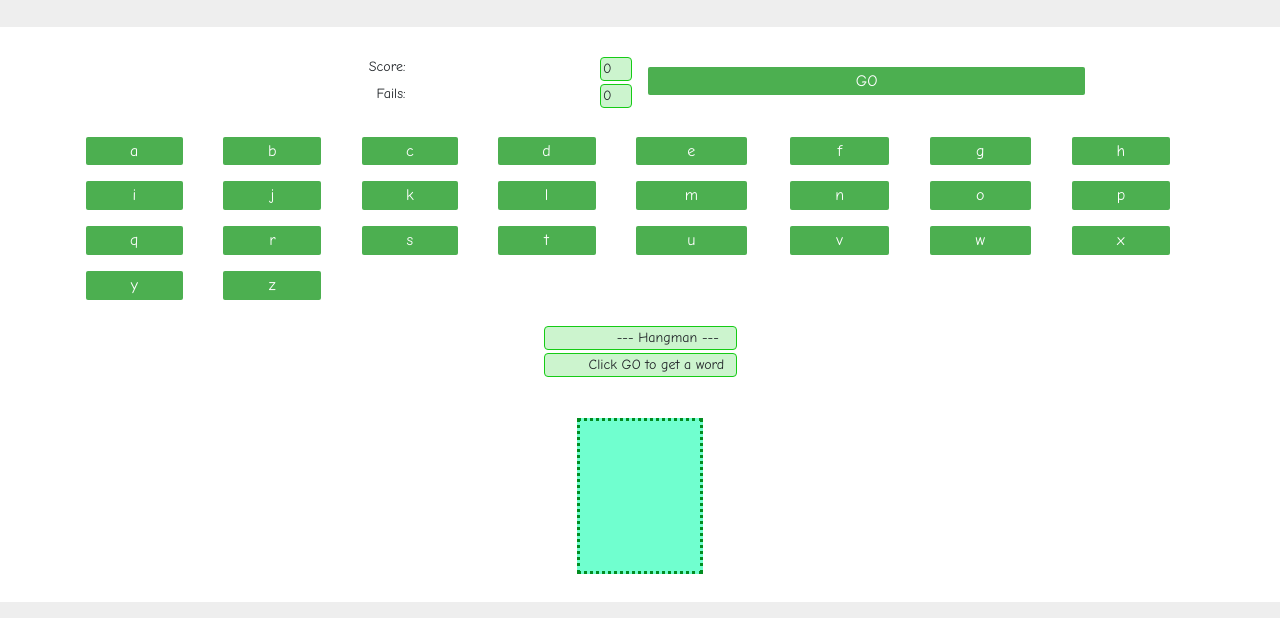
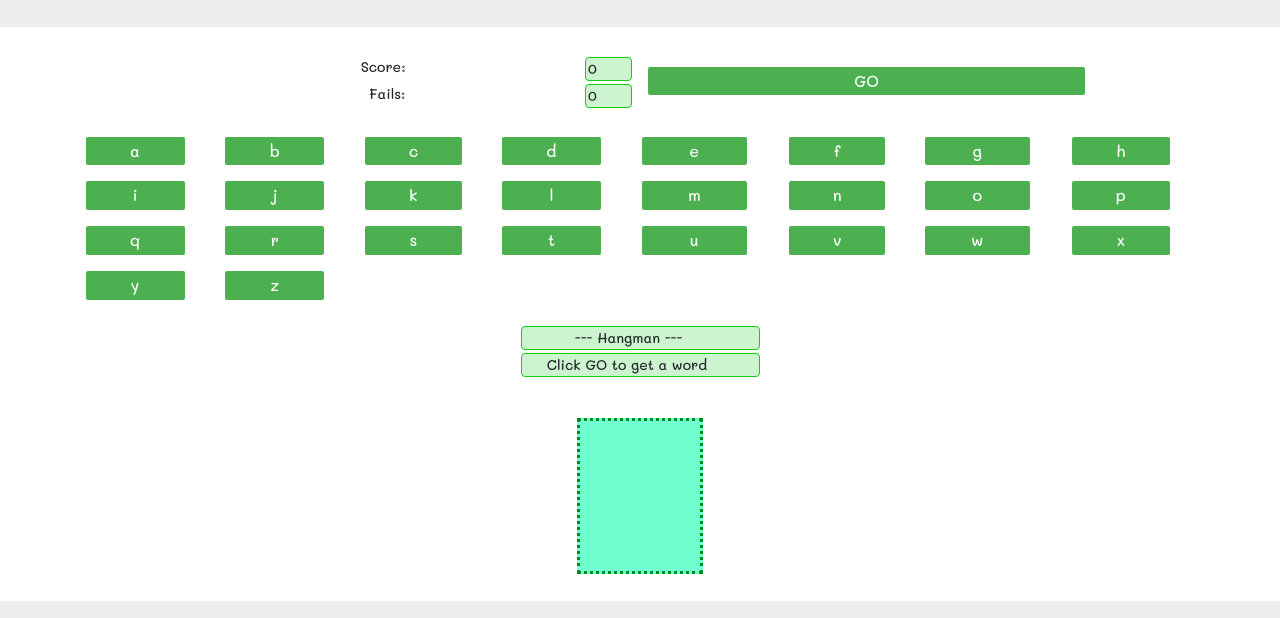
Before and after one commit to cxueli5/hangmangame17, a website: page public/index.html in a window 1280 px wide. Shown: the part 182-800 px from the top of the page. Drawn offline with nearby package versions, Linux system fonts and the light colour scheme.

Commit message:
test new font

```diff
--- a/public/index.html
+++ b/public/index.html
@@ -23,6 +23,10 @@
       rel="stylesheet"
       href="https://cdn.jsdelivr.net/npm/bootstrap-icons@1.5.0/font/bootstrap-icons.css"
     />
+    <!-- Google Fonts CSS -->
+    <link rel="preconnect" href="https://fonts.googleapis.com">
+<link rel="preconnect" href="https://fonts.gstatic.com" crossorigin>
+<link href="https://fonts.googleapis.com/css2?family=Mali:wght@500&display=swap" rel="stylesheet">
     <!-- Main Style -->
     <link rel="stylesheet" href="main.css" />
     <!-- Script -->
@@ -363,7 +367,7 @@
                 <input
                   type="TEXT"
                   name="word"
-                  value="               --- Hangman ---"
+                  value="           --- Hangman ---"
                   onfocus="word.blur();"
                   size="25"
                 />
@@ -373,7 +377,7 @@
                 <input
                   type="TEXT"
                   name="tried"
-                  value="         Click GO to get a word"
+                  value="     Click GO to get a word"
                   onfocus="tried.blur();"
                   size="25"
                 />
--- a/public/main.css
+++ b/public/main.css
@@ -2,7 +2,7 @@
 
 /* whole HTML */
 html * {
-  font-family: "Comic Sans MS", "Comic Sans";
+  font-family: 'Mali', cursive;
 }
 
 /* body light mode */
```
